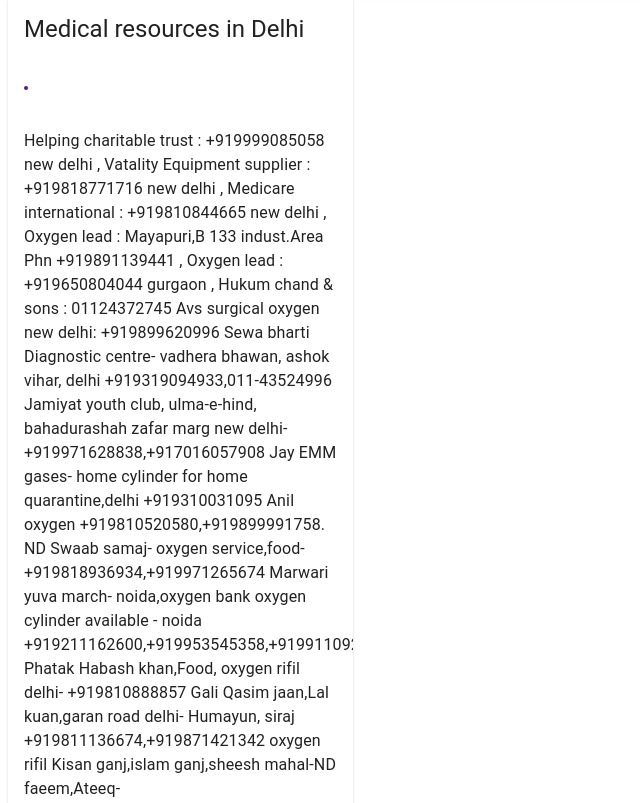
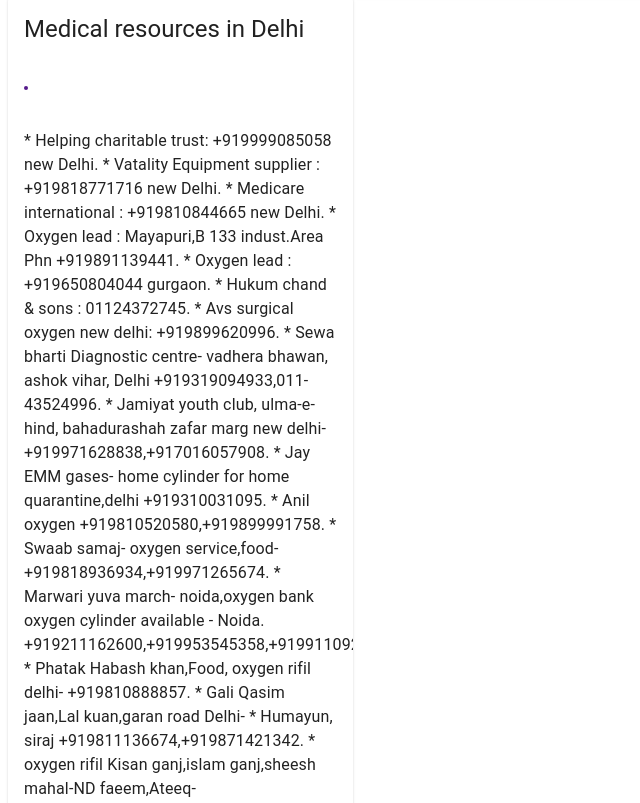
Before and after one commit to chetan-acharekar/covidinfo, a Next.js app: page /useful-links in a window 1280 px wide. Shown: the part 1477-2280 px from the top of the page, without its empty margins (0-640 px from the left). Built offline with nearby package versions, Linux system fonts and the light colour scheme.

Commit message:
added spacing

```diff
--- a/pages/useful-links.js
+++ b/pages/useful-links.js
@@ -106,103 +106,45 @@
             url:"",
             title:"Medical resources in Delhi",
             description:
-                "Helping charitable trust  : +919999085058 new delhi \n" +
-                ", Vatality Equipment supplier : +919818771716 new delhi \n " +
-                ", Medicare international : +919810844665 new delhi\n" +
-                ", Oxygen lead : Mayapuri,B 133 indust.Area Phn +919891139441\n" +
-                ", Oxygen lead :  +919650804044 gurgaon\n" +
-                ", Hukum chand & sons : 01124372745\n" +
-                "\n" +
-                "Avs surgical oxygen new delhi: +919899620996\n" +
-                "\n" +
-                "Sewa bharti Diagnostic centre- vadhera bhawan, ashok vihar, delhi +919319094933,011-43524996\n" +
-                "\n" +
-                "Jamiyat youth club, ulma-e-hind, bahadurashah zafar marg new delhi- +919971628838,+917016057908\n" +
-                "\n" +
-                "Jay EMM gases- home cylinder for home quarantine,delhi +919310031095 \n" +
-                "\n" +
-                "Anil oxygen +919810520580,+919899991758.\n" +
-                "ND\n" +
-                "Swaab samaj-  oxygen service,food- +919818936934,+919971265674\n" +
-                "\n" +
-                "Marwari yuva march- noida,oxygen bank  oxygen cylinder available - noida \n" +
-                "+919211162600,+919953545358,+919911092813.\n" +
-                "\n" +
-                "Phatak Habash khan,Food, oxygen rifil delhi- +919810888857 \n" +
-                "\n" +
-                "Gali Qasim jaan,Lal kuan,garan road delhi-\n" +
-                "Humayun, siraj +919811136674,+919871421342\n" +
-                "oxygen rifil\n" +
-                "\n" +
-                "Kisan ganj,islam ganj,sheesh mahal-ND\n" +
-                "faeem,Ateeq- +917838572759,+919873423252\n" +
-                " oxygen rifil\n" +
-                "\n" +
-                "Ballimaran-delhi\n" +
-                "anas ibrahim,faraz chamri wale- +917982191004,+919899037929\n" +
-                " oxygen rifil\n" +
-                "\n" +
-                "Nawaw Ganj,Naya mohalla Pul Bangash- sufiyan, ismail box-+919310559924,+919971200546\n" +
-                " oxygen rifil\n" +
-                "\n" +
-                "Bara hindu rao, Beri wala bag- Delhi\n" +
-                "Uzair Ahmed, md usmaan- +919999896460,+919560887266\n" +
-                " oxygen rifil\n" +
-                "\n" +
-                "Okhla-Batla house chauk,neta ji shariq husain United Against Hate-+919990431468\n" +
-                " oxygen rifil\n" +
-                "\n" +
-                "Okhla- Ayaaz, shariq peetal wale, Anas tihar batla- +919891541476,+919811656382,+919873112797\n" +
-                "New friends colony- jawad ur rehman chairman- +917292072776\n" +
-                " oxygen rifil\n" +
-                "\n" +
-                "Hauz rani- new delhi\n" +
-                "Farooq siddique,\n" +
-                "emergency oxygen and cylinder- +919999869483\n" +
-                "\n" +
-                "Mustfabaad- delhi, Mohd waasil- +919312950509\n" +
-                " emergency oxygen and cylinder\n" +
-                "\n" +
-                "Azad Market Mohd shariq- +919899435380\n" +
-                " emergency oxygen and cylinder\n" +
-                "\n" +
-                "Ajmeri gate Mohammad Taqi-+919811160019\n" +
-                " emergency oxygen and cylinder\n" +
-                "\n" +
-                "Khucha Chellan Mohd suhail- +919810376335\n" +
-                " emergency oxygen and cylinder\n" +
-                "\n" +
-                "Kalan Mahal  Jawed Akhter- +919818333501\n" +
-                " emergency oxygen and cylinder\n" +
-                "\n" +
-                "Turkman Gate, Mohd Farmaan- +919811623880\n" +
-                " emergency oxygen and cylinder\n" +
-                "\n" +
-                "Dariyaganj delhi, Farman sahab- +919811623860\n" +
-                "\n" +
-                "Talent Ngo, Turkman gate, Irshad Ahmed- +919810221954,+919313483314\n" +
-                " oxygen and Equipments\n" +
-                "\n" +
-                "Shakoor ki bandi, Mohd Anas- +918750205734\n" +
-                " emergency oxygen and cylinder\n" +
-                "\n" +
-                "Tihara Bairam khan, syed abrar ali-  +919999690269\n" +
-                " oxygen refil\n" +
-                "\n" +
-                "Chandni chowk,Bag wali masjid,Tayyab Ehsan- +919810235786\n" +
-                " oxygen refil\n" +
-                "\n" +
-                "Wazirabaad delhi,28 futa road, near Jama masjid, Gali-9,Mohd salim\n" +
-                " oxygen refil\n" +
-                "\n" +
-                "Rohini sec-8,C-7/236 Mr.Yash--+919811868466\n" +
-                " oxygen refil\n" +
-                "\n" +
-                "Rohini sec-11,H3/5,6 Mr. Anjani kumar--+918950276817\n" +
-                " oxygen refil\n" +
-                "\n" +
-                "Arvind jain,Oxygen silender and oxygen- all delhi\n" +
-                "+919315686858"
+                "   * Helping charitable trust: +919999085058 new Delhi. " +
+                "   * Vatality Equipment supplier : +919818771716 new Delhi. " +
+                "   * Medicare international : +919810844665 new Delhi." +
+                "   * Oxygen lead : Mayapuri,B 133 indust.Area Phn +919891139441." +
+                "   * Oxygen lead :  +919650804044 gurgaon. " +
+                "   * Hukum chand & sons : 01124372745." +
+                "   * Avs surgical oxygen new delhi: +919899620996. " +
+                "   * Sewa bharti Diagnostic centre- vadhera bhawan, ashok vihar, Delhi +919319094933,011-43524996." +
+                "   * Jamiyat youth club, ulma-e-hind, bahadurashah zafar marg new delhi- +919971628838,+917016057908." +
+                "   * Jay EMM gases- home cylinder for home quarantine,delhi +919310031095. " +
+                "   * Anil oxygen +919810520580,+919899991758." +
+                "   * Swaab samaj-  oxygen service,food- +919818936934,+919971265674. " +
+                "   * Marwari yuva march- noida,oxygen bank  oxygen cylinder available - Noida. +919211162600,+919953545358,+919911092813." +
+                "   * Phatak Habash khan,Food, oxygen rifil delhi- +919810888857." +
+                "   * Gali Qasim jaan,Lal kuan,garan road Delhi-" +
+                "   * Humayun, siraj +919811136674,+919871421342." +
+                "   * oxygen rifil Kisan ganj,islam ganj,sheesh mahal-ND faeem,Ateeq- +917838572759,+919873423252. " +
+                "   * oxygen rifil Ballimaran-delhi anas ibrahim,faraz chamri wale- +917982191004,+919899037929. " +
+                "   * oxygen rifil Nawaw Ganj,Naya mohalla Pul Bangash- sufiyan, ismail box-+919310559924,+919971200546. " +
+                "   * oxygen rifil Bara hindu rao, Beri wala bag- Delhi. Uzair Ahmed, md usmaan- +919999896460,+919560887266." +
+                "   * oxygen rifil Okhla-Batla house chauk,neta ji shariq husain United Against Hate-+919990431468." +
+                "   * oxygen rifil Okhla- Ayaaz, shariq peetal wale, Anas tihar batla- +919891541476,+919811656382,+919873112797." +
+                "   * New friends colony- jawad ur rehman chairman- +917292072776." +
+                "   * oxygen rifil Hauz rani- new delhi Farooq siddique, emergency oxygen and cylinder- +919999869483." +
+                "   * Mustfabaad- delhi, Mohd waasil- +919312950509" +
+                "   * emergency oxygen and cylinder Azad Market Mohd shariq- +919899435380." +
+                " * emergency oxygen and cylinder Ajmeri gate Mohammad Taqi-+919811160019." +
+                " * emergency oxygen and cylinder Khucha Chellan Mohd suhail- +919810376335." +
+                " * emergency oxygen and cylinder Kalan Mahal  Jawed Akhter- +919818333501." +
+                " * emergency oxygen and cylinder Turkman Gate, Mohd Farmaan- +919811623880." +
+                " * emergency oxygen and cylinder Dariyaganj delhi, Farman sahab- +919811623860." +
+                " * Talent Ngo, Turkman gate, Irshad Ahmed- +919810221954,+919313483314." +
+                " * oxygen and Equipments Shakoor ki bandi, Mohd Anas- +918750205734." +
+                " * emergency oxygen and cylinder Tihara Bairam khan, syed abrar ali-  +919999690269." +
+                " * oxygen refil Chandni chowk,Bag wali masjid,Tayyab Ehsan- +919810235786." +
+                " * oxygen refil Wazirabaad delhi,28 futa road, near Jama masjid, Gali-9,Mohd salim." +
+                " * oxygen refil Rohini sec-8,C-7/236 Mr.Yash--+919811868466." +
+                " * oxygen refil Rohini sec-11,H3/5,6 Mr. Anjani kumar--+918950276817." +
+                " * oxygen refil  Arvind jain,Oxygen silender and oxygen- all delhi +91931568685."
         },]
 
     const items = []
```
